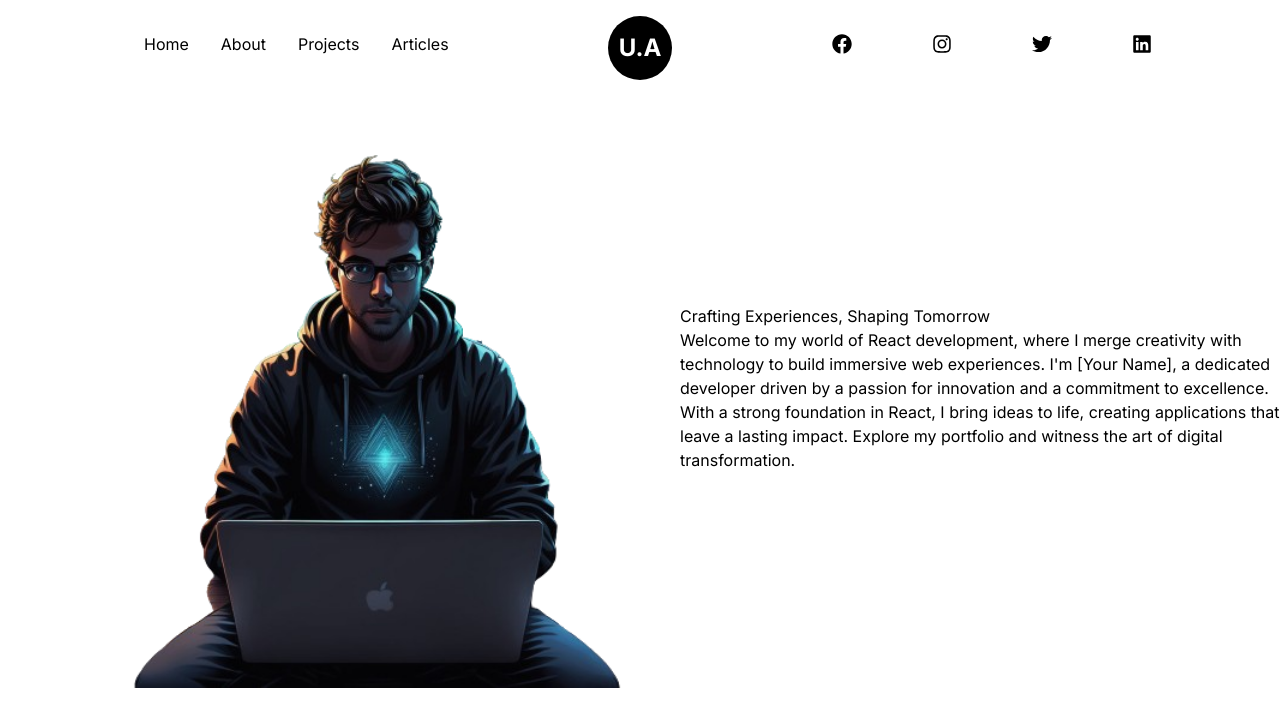
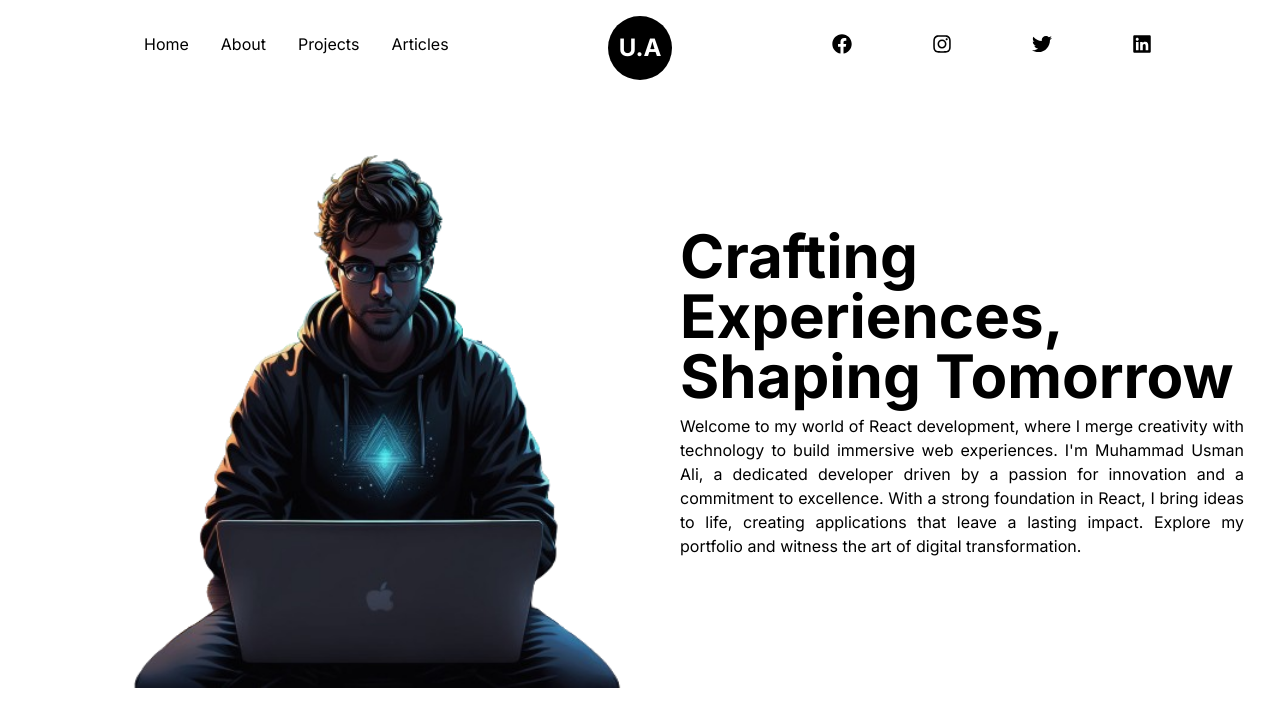
Before and after one commit to M-UsmanAli/my-portfolio, a Next.js app: page / in a window 1280 px wide. Shown: the top 726 px of the page. Built offline with nearby package versions, Linux system fonts and the light colour scheme.

Commit message:
two side by side layouts created

```diff
--- a/app/components/AnimatedHomeText.tsx
+++ b/app/components/AnimatedHomeText.tsx
@@ -1,12 +1,19 @@
 import React from 'react'
+import { motion } from 'framer-motion'
 
-interface Props{
-    text:String
+interface Props {
+    text: String
 }
-const AnimatedHomeText = ({text}:{text:String}) => {
-  return (
-    <div>AnimatedHomeText</div>
-  )
+const AnimatedHomeText = ({ text }: { text: String }) => {
+    return (
+        <div className='w-full mx-auto py-2 flex items-center justify-center text-center
+        overflow-hidden'>
+            <h1 className='inline-block w-full text-black font-bold capitalize text-6xl !text-left'>
+                {text}
+            </h1>
+
+        </div>
+    )
 }
 
 export default AnimatedHomeText
--- a/app/page.tsx
+++ b/app/page.tsx
@@ -1,5 +1,6 @@
 import Image from "next/image";
 import developerImage from '../public/developer_image-removebg-preview.png'
+import AnimatedHomeText from "./components/AnimatedHomeText";
 export default function Home() {
   return (
     <div>
@@ -8,11 +9,11 @@ export default function Home() {
           <div className="w-1/2">
             <Image src={developerImage} alt="developer" className="w-full h-auto pt-0" />
           </div>
-          <div className="w-1/2">
-            <h1>Crafting Experiences, Shaping Tomorrow</h1>
-            <p>
+          <div className="w-1/2 flex flex-col items-center self-center">
+            <AnimatedHomeText text="Crafting Experiences, Shaping Tomorrow"/>
+            <p className="mr-9 text-justify">
               Welcome to my world of React development, where I merge creativity with technology to
-              build immersive web experiences. I'm [Your Name], a dedicated developer driven by a
+              build immersive web experiences. I'm Muhammad Usman Ali, a dedicated developer driven by a
               passion for innovation and a commitment to excellence. With a strong foundation in
               React, I bring ideas to life, creating applications that leave a lasting impact.
               Explore my portfolio and witness the art of digital transformation.
```
